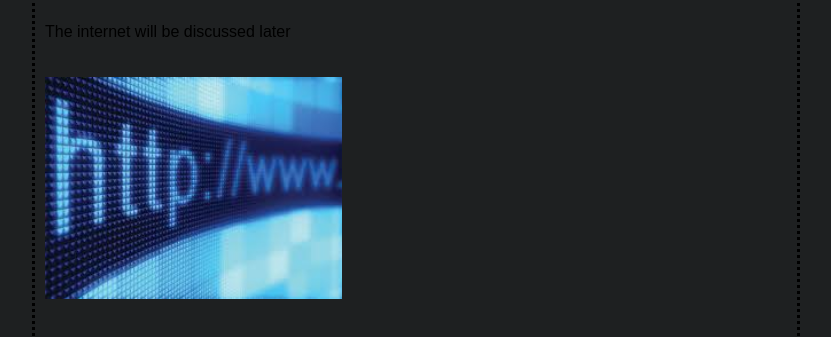
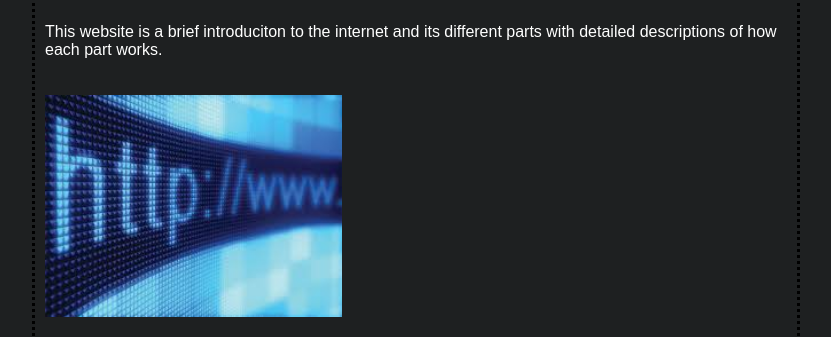
Before and after one commit to CSPAcount/internet, a plain HTML site: page index.html in a window 1280 px wide. Shown: the part 96-433 px from the top of the page, without its empty margins (224-1055 px from the left). Drawn offline with Linux system fonts and the light colour scheme.

Commit message:
Add files via upload

```diff
--- a/index.html
+++ b/index.html
@@ -11,14 +11,14 @@
                 border: 3px dotted black;
                 padding: 10px 10px 10px;
                 font-family: sans-serif;
-                font-color: white;
+                color: white;
                 </style>
     </head>
 
     <h1>Introduction To The Internet</h1>
     <br>
     <p1>
-        The internet will be discussed later
+       This website is a brief introduciton to the internet and its different parts with detailed descriptions of how each part works.
     </p1>
     <br> <br><br>
      <img src="Internet.jpeg" width = 40%>
```
